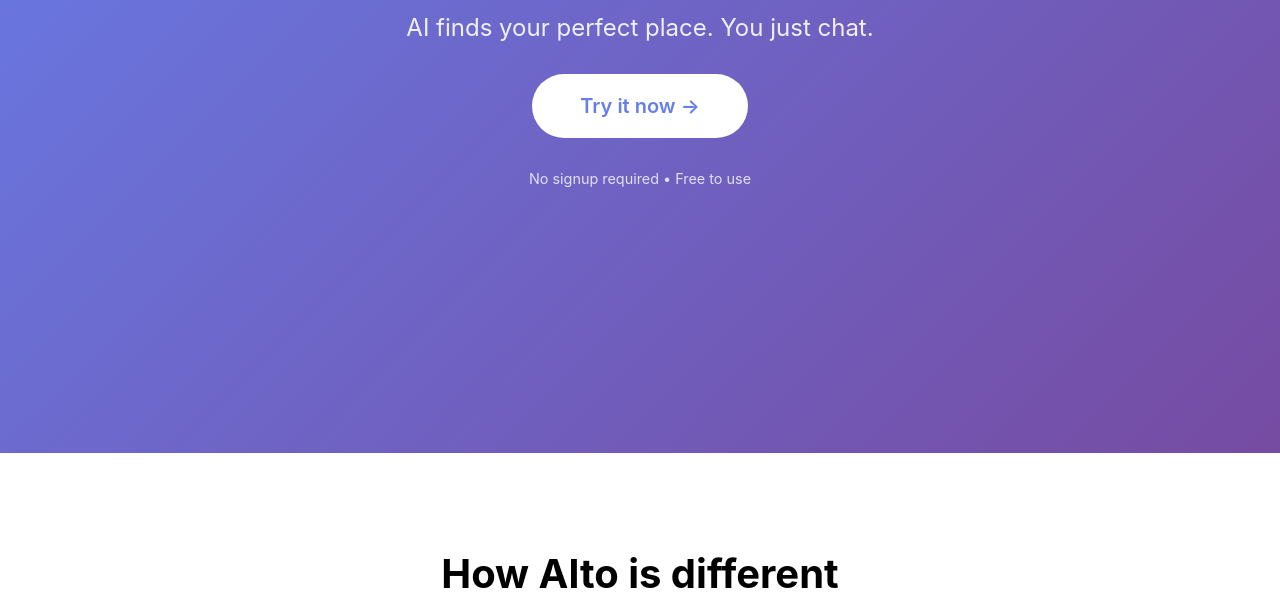
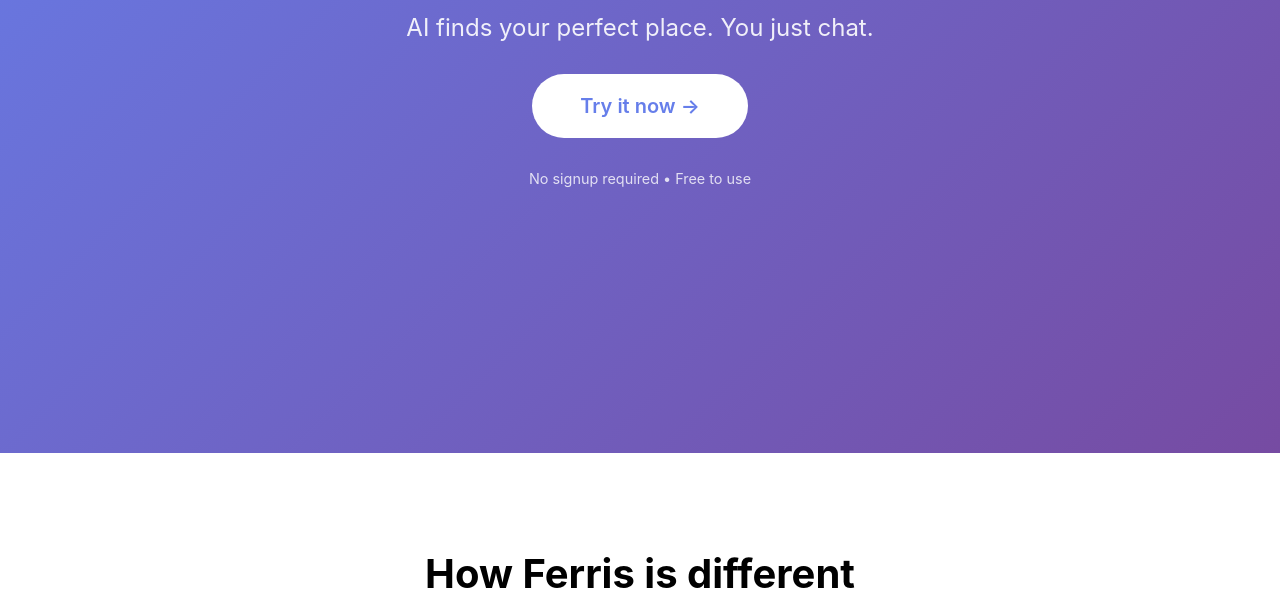
Before and after one commit to SS-O1/Ferris_mvp, a plain HTML site: page static/landing.html in a window 1280 px wide. Shown: the part 347-952 px from the top of the page. Drawn offline with Linux system fonts and the light colour scheme.

Commit message:
Update landing.html
Changed Alto to Ferris

```diff
--- a/static/landing.html
+++ b/static/landing.html
@@ -3,7 +3,7 @@
 <head>
     <meta charset="UTF-8">
     <meta name="viewport" content="width=device-width, initial-scale=1.0">
-    <title>Alto - Book trips in 60 seconds</title>
+    <title>Ferris - Book trips in 60 seconds</title>
     <style>
         * { margin: 0; padding: 0; box-sizing: border-box; }
         body {
@@ -89,7 +89,7 @@
     </div>
 
     <div class="features">
-        <h2>How Alto is different</h2>
+        <h2>How Ferris is different</h2>
         <div class="feature-grid">
             <div class="feature">
                 <div class="feature-icon">⚡</div>
```
